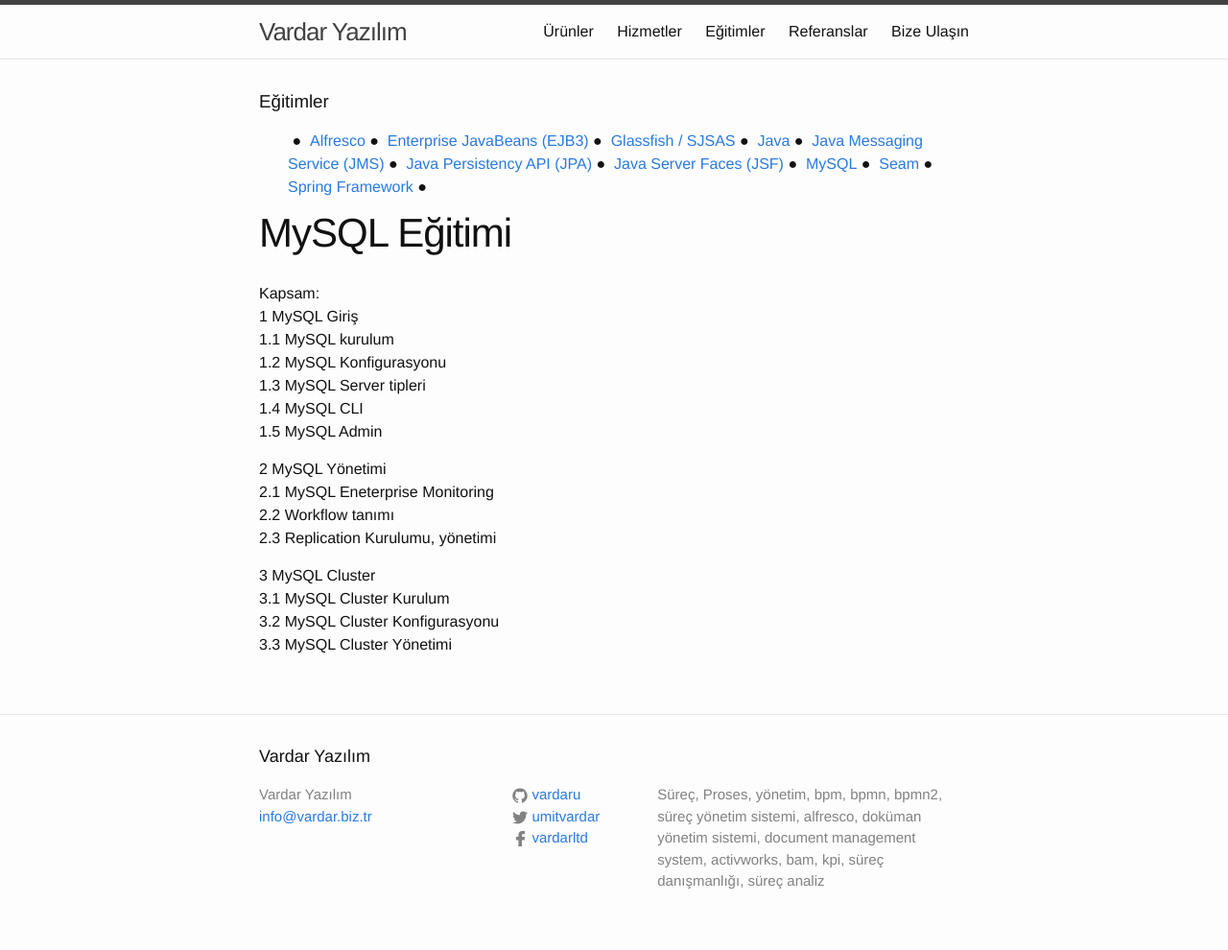
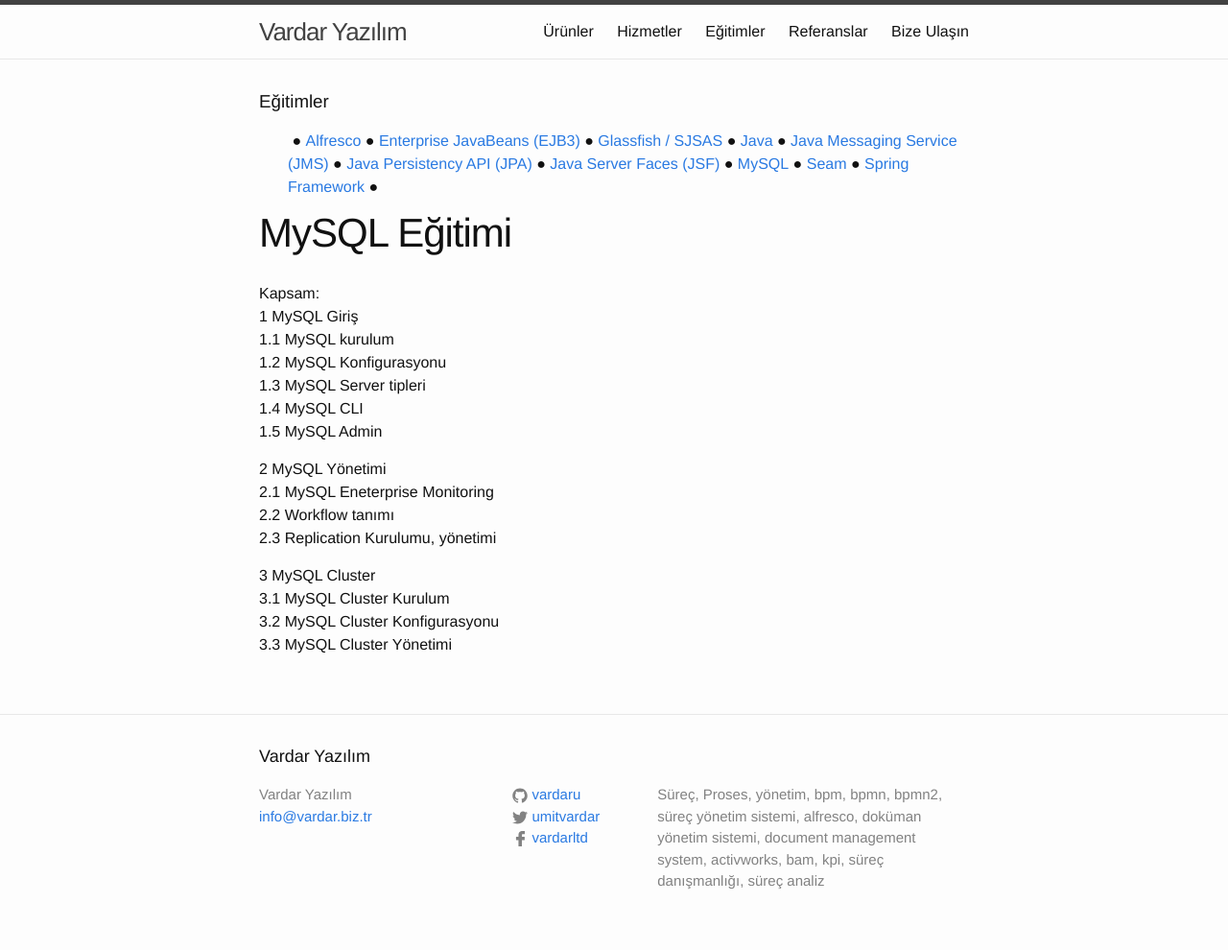
Before and after one commit to vardarltd/vardarltd.github.io, a Jekyll site: the page built from training/mysql.md, in a window 1280 px wide. Shown: the whole page at 96% size. Built offline with Jekyll 4.4.1, drawn with Linux system fonts in a browser that asks for light colours.

Commit message:
Minor fix

```diff
--- a/_layouts/training.html
+++ b/_layouts/training.html
@@ -4,10 +4,10 @@
 <div class="post">
 
 <h3 >Eğitimler</h3>
-<ul >&nbsp;●&nbsp;
+<ul >&nbsp;●
   {% for page in site.pages %}
     {% if page.type == 'training' %}
-    <li style="display: inline;"><a class="page-link" href="{{ page.url | prepend: site.baseurl }}">{{ page.title }}</a></li>&nbsp;●&nbsp;
+    <li style="display: inline;"><a class="page-link" href="{{ page.url | prepend: site.baseurl }}">{{ page.title }}</a></li>&nbsp;●
     {% endif %}
   {% endfor %}
 </ul>
```
